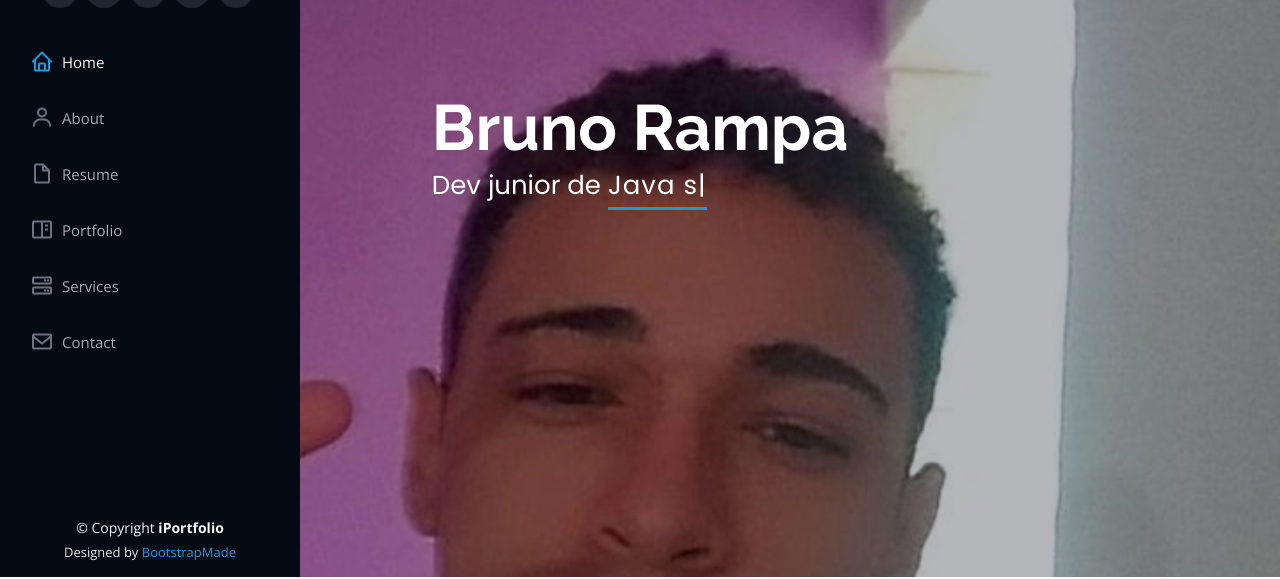
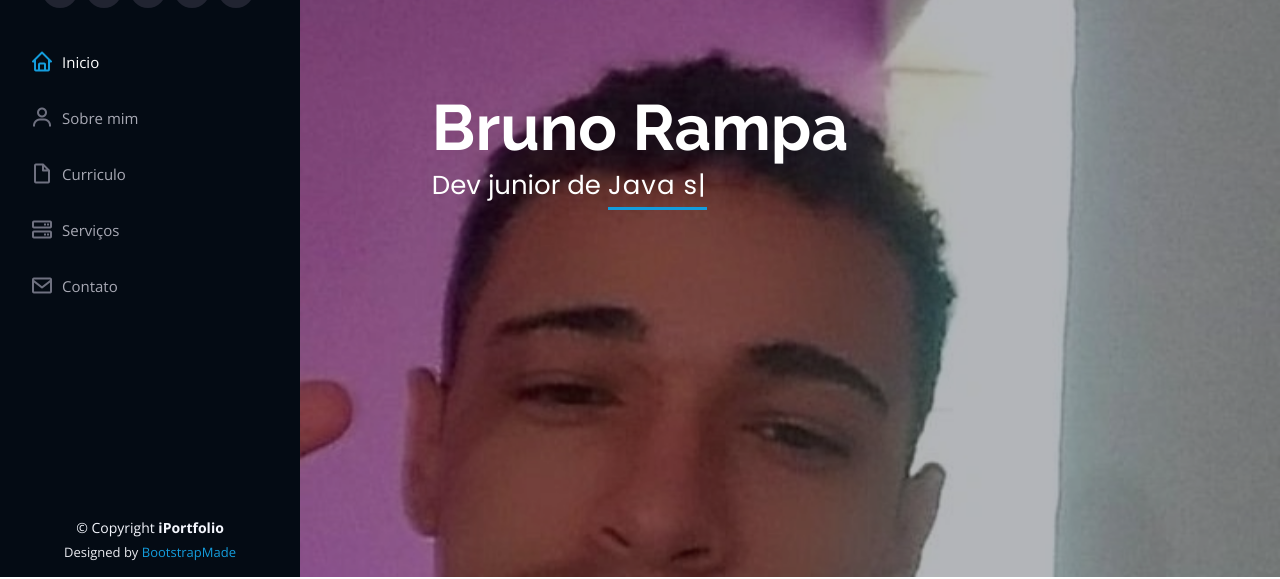
Before and after one commit to equesed/portfolio, a plain HTML site: page iPortfolio/index.html in a window 1280 px wide. Shown: the part 223-802 px from the top of the page. Drawn offline with nearby package versions, Linux system fonts and the light colour scheme.

Commit message:
Tradução da barra lateral

```diff
--- a/iPortfolio/index.html
+++ b/iPortfolio/index.html
@@ -58,12 +58,11 @@
 
       <nav id="navbar" class="nav-menu navbar">
         <ul>
-          <li><a href="#hero" class="nav-link scrollto active"><i class="bx bx-home"></i> <span>Home</span></a></li>
-          <li><a href="#about" class="nav-link scrollto"><i class="bx bx-user"></i> <span>About</span></a></li>
-          <li><a href="#resume" class="nav-link scrollto"><i class="bx bx-file-blank"></i> <span>Resume</span></a></li>
-          <li><a href="#portfolio" class="nav-link scrollto"><i class="bx bx-book-content"></i> <span>Portfolio</span></a></li>
-          <li><a href="#services" class="nav-link scrollto"><i class="bx bx-server"></i> <span>Services</span></a></li>
-          <li><a href="#contact" class="nav-link scrollto"><i class="bx bx-envelope"></i> <span>Contact</span></a></li>
+          <li><a href="#hero" class="nav-link scrollto active"><i class="bx bx-home"></i> <span>Inicio</span></a></li>
+          <li><a href="#about" class="nav-link scrollto"><i class="bx bx-user"></i> <span>Sobre mim</span></a></li>
+          <li><a href="#resume" class="nav-link scrollto"><i class="bx bx-file-blank"></i> <span>Curriculo</span></a></li>
+          <li><a href="#services" class="nav-link scrollto"><i class="bx bx-server"></i> <span>Serviços</span></a></li>
+          <li><a href="#contact" class="nav-link scrollto"><i class="bx bx-envelope"></i> <span>Contato</span></a></li>
         </ul>
       </nav><!-- .nav-menu -->
     </div>
```
